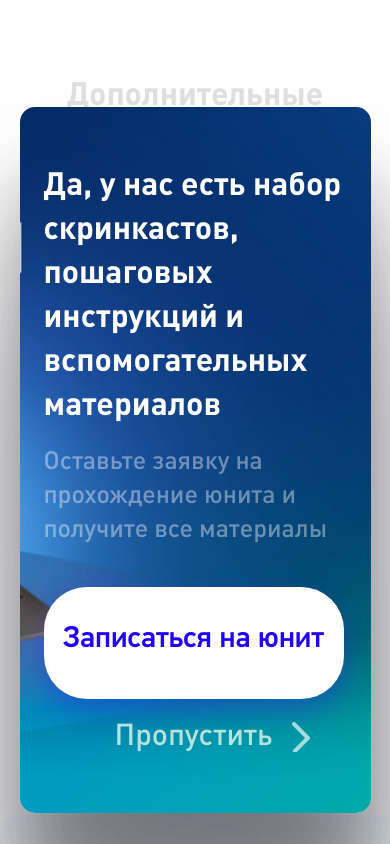
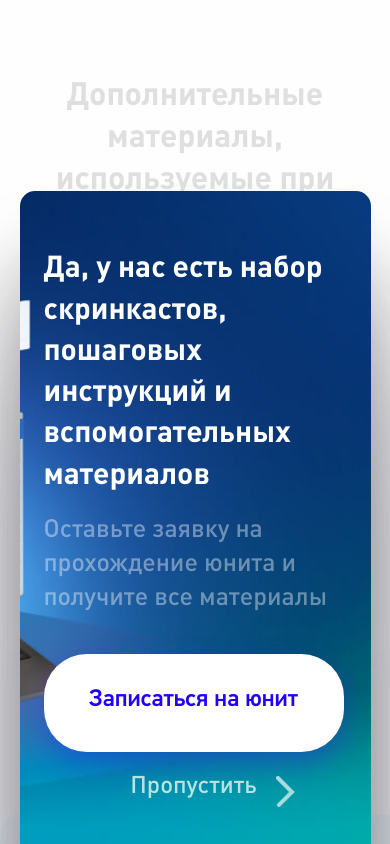
Before and after one commit to IFjeowigiow/units, a plain HTML site: page index.html in a window 390 px wide. Both pictures are taken after a click on the element 195 px from the left and 381 px from the top of the page. Shown: the top 844 px of the page. Drawn offline with Linux system fonts and the light colour scheme.

Commit message:
Add files via upload

```diff
--- a/css/style.css
+++ b/css/style.css
@@ -229,7 +229,6 @@ li:before{
     width: 100%;
     height: 100%;
     z-index: 59;
-    overflow: hidden;
 }
 .popup{
     display: none;
@@ -237,11 +236,11 @@ li:before{
     background-position: center;
     background-size: cover;
     background-repeat: no-repeat;
-    position: fixed;
+    position: absolute;
     left: 50%;
     margin-left: -684px;
     margin-top: -315px;
-    top: 50%;
+    top: 60%;
     width: 1368px;
     min-height: 645px;
     z-index: 70;
@@ -251,7 +250,6 @@ li:before{
     -ms-border-radius: 15px;
     -o-border-radius: 15px;
     box-shadow: 0px 67px 68px 0px rgba(40, 40, 40, 0.19),0px 100px 98px 0px rgba(58, 58, 65, 0.36),0px 191px 142px 0px rgba(123, 123, 140, 0.57);
-    overflow: scroll;
 }
 .popup-content{
     padding-left: 47.5%;
@@ -517,7 +515,7 @@ li:before{
         margin-left: 0;
     }
     .popup-content__title {
-        font-size: 32px;
+        font-size: 30px;
     }
     .popup-content__descr {
         font-size: 25px;
@@ -525,6 +523,10 @@ li:before{
     .popup-content__button{
         padding-left: 5px;
         padding-right: 5px;
+        font-size: 24px;
+    }
+    .popup-content__skip{
+        font-size: 24px;
     }
     .popup-content {
         padding: 54px 27px 65px 24px;
```
